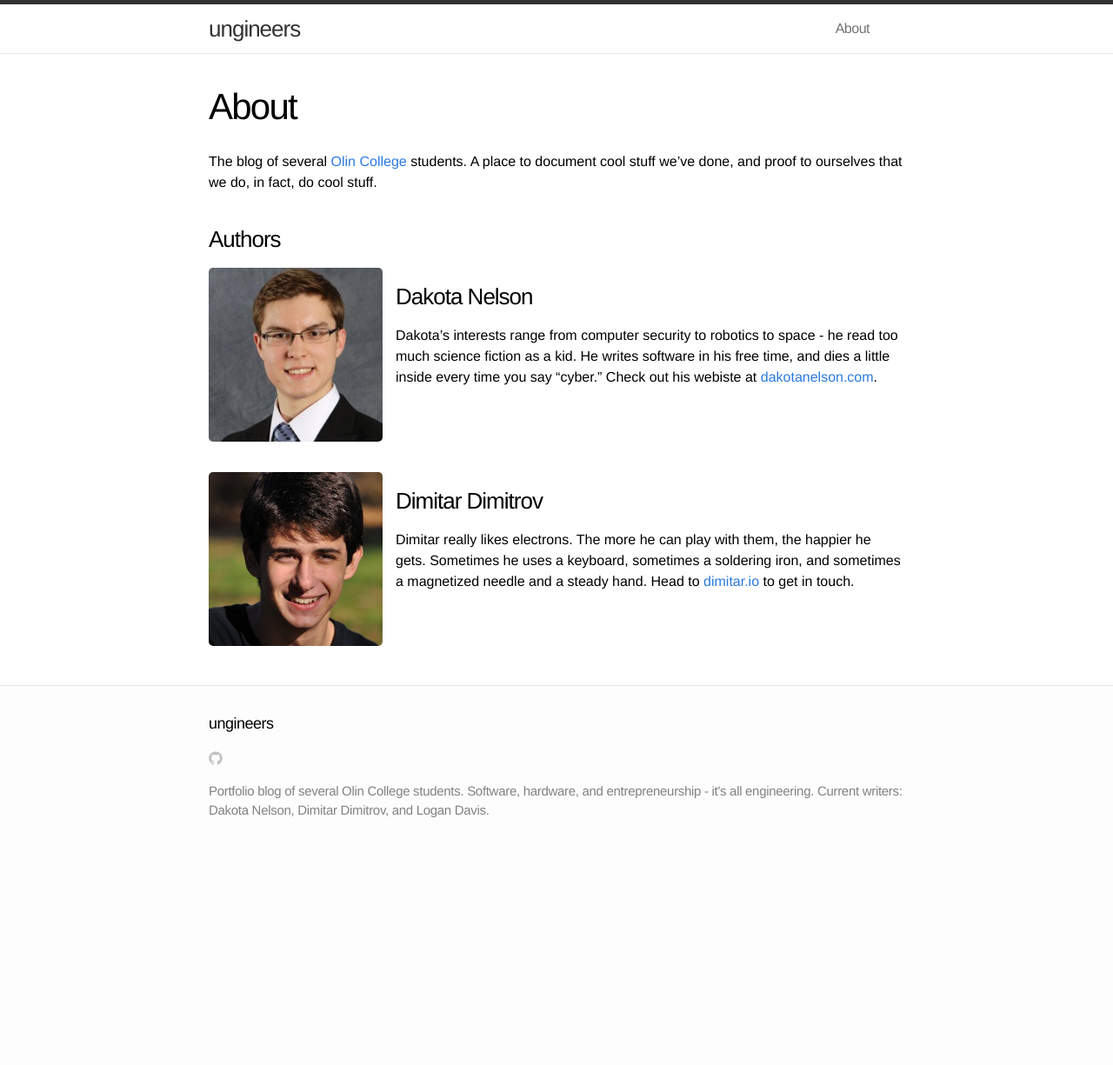
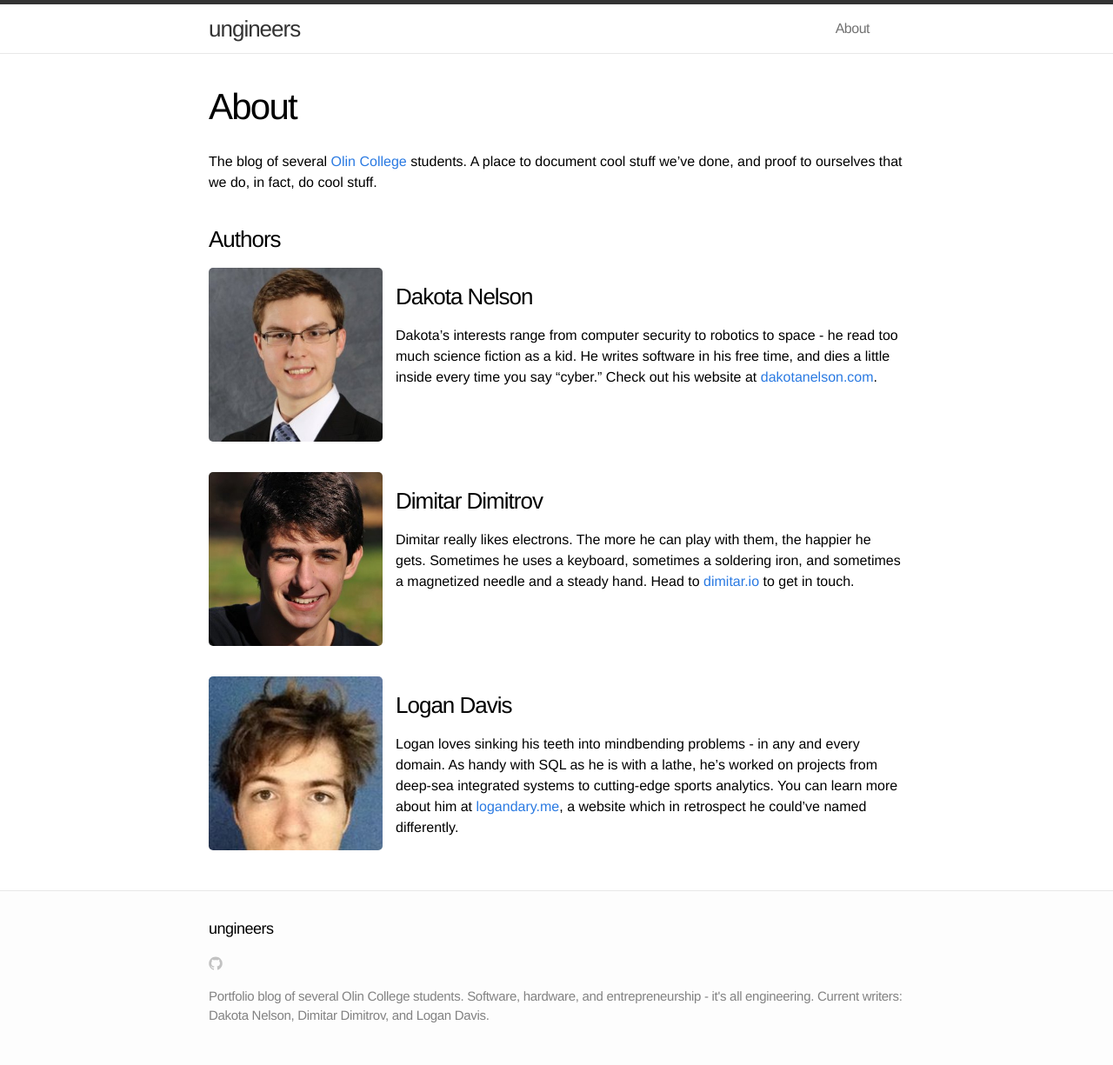
Before and after one commit to DakotaNelson/blog, a Jekyll site: the page built from about.md, in a window 1280 px wide. Shown: the whole page at 87% size. Built offline with Jekyll 4.4.1, drawn with Linux system fonts in a browser that asks for light colours; before the commit the page ends 989 px from its top, so only the background shows below that.

Commit message:
adding logan as author

```diff
--- a/_config.yml
+++ b/_config.yml
@@ -23,3 +23,9 @@ authors:
     email:
     web: http://www.dimitar.io
     github: dimitdim
+  logan:
+    name: Logan Davis
+    display_name: Logan
+    email:
+    web: logandary.me
+    github: logandavis
--- a/about.md
+++ b/about.md
@@ -18,7 +18,7 @@ The blog of several [Olin College](http://www.olin.edu) students. A place to doc
 ![dakota]({{site.url}}/assets/dakota.jpg){: .flow-image }
   <h3>Dakota Nelson</h3>
 
-  Dakota's interests range from computer security to robotics to space - he read too much science fiction as a kid. He writes software in his free time, and dies a little inside every time you say "cyber." Check out his webiste at <a href="http://dakotanelson.com" target="_blank">dakotanelson.com</a>.
+  Dakota's interests range from computer security to robotics to space - he read too much science fiction as a kid. He writes software in his free time, and dies a little inside every time you say "cyber." Check out his website at <a href="http://dakotanelson.com" target="_blank">dakotanelson.com</a>.
 
 <!-- hacky, but it works -->
 <br style="clear:both;" />
@@ -27,3 +27,10 @@ The blog of several [Olin College](http://www.olin.edu) students. A place to doc
   <h3>Dimitar Dimitrov</h3>
 
   Dimitar really likes electrons. The more he can play with them, the happier he gets. Sometimes he uses a keyboard, sometimes a soldering iron, and sometimes a magnetized needle and a steady hand. Head to <a href="http://dimitar.io" target="_blank">dimitar.io</a> to get in touch.
+
+<br style="clear:both;" />
+
+![logan]({{site.url}}/assets/logan.jpg){: .flow-image }
+  <h3>Logan Davis</h3>
+
+  Logan loves sinking his teeth into mindbending problems - in any and every domain. As handy with SQL as he is with a lathe, he's worked on projects from deep-sea integrated systems to cutting-edge sports analytics. You can learn more about him at <a href="http://logandary.me" target="_blank">logandary.me</a>, a website which in retrospect he could've named differently.
```
Also changed, not shown: assets/logan.jpg (added).
